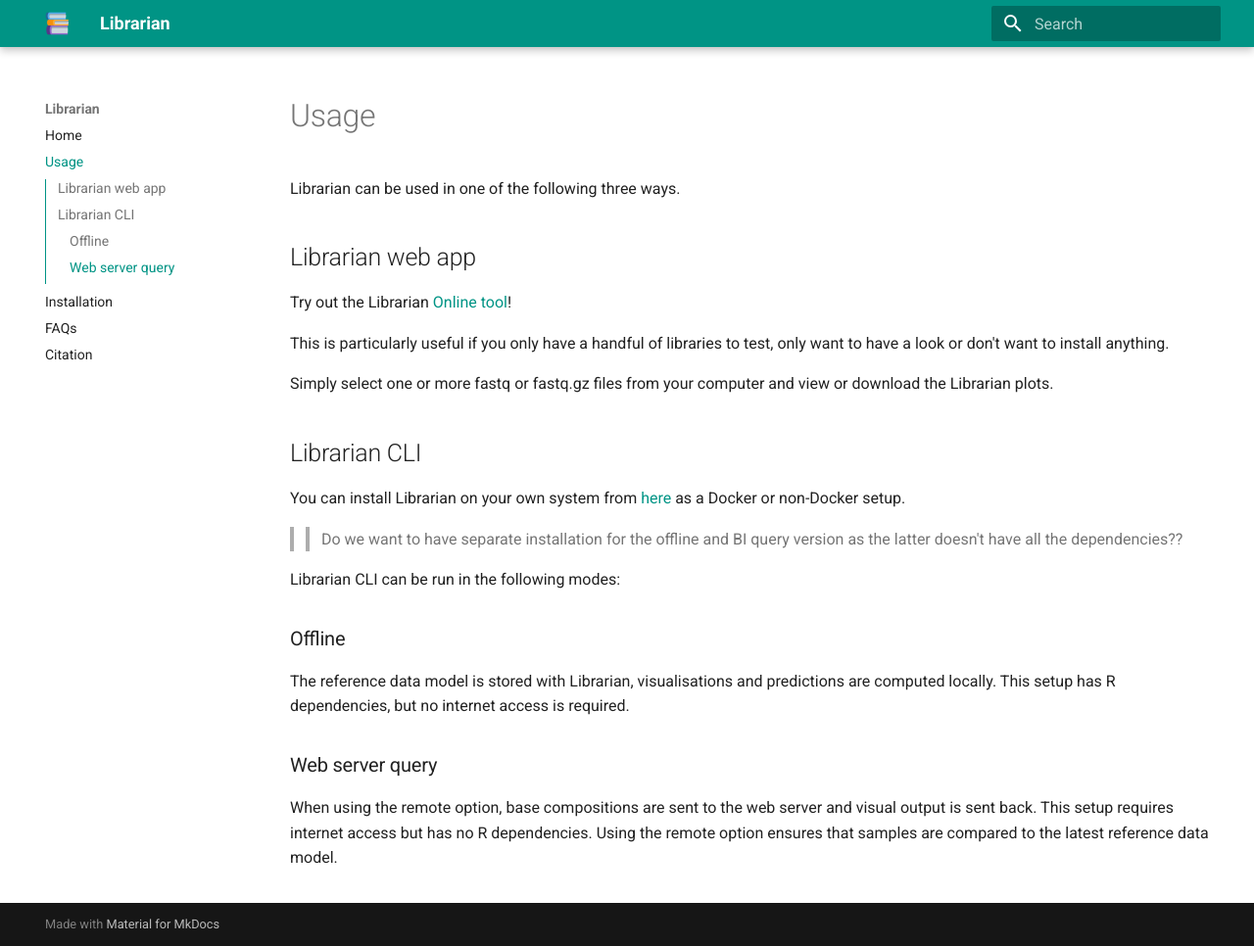
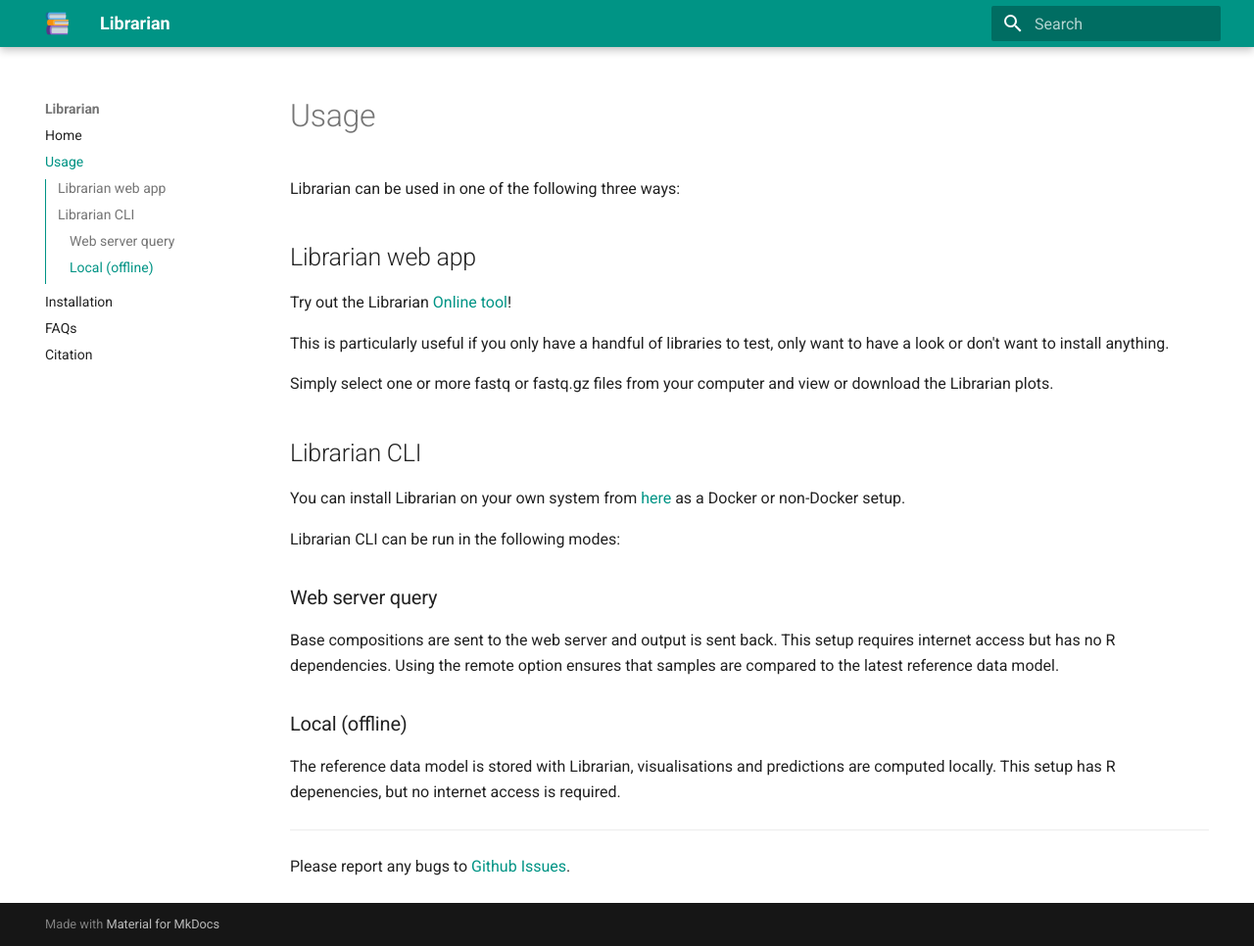
Before and after one commit to kartva/Librarian, an MkDocs documentation site: the page built from docs/usage.md, in a window 1280 px wide and 966 px high. Shown: the whole window at 98% size. Built offline with MkDocs 1.6.1 and Material for MkDocs 9.7.7, drawn with Linux system fonts in a browser that asks for light colours.

Commit message:
docs: update usage.md

```diff
--- a/docs/usage.md
+++ b/docs/usage.md
@@ -3,7 +3,7 @@
   - footer
 ---
 
-Librarian can be used in one of the following three ways.
+Librarian can be used in one of the following three ways:
 
 ## Librarian web app
 
@@ -17,12 +17,14 @@
 
 You can install Librarian on your own system from [here](https://github.com/DesmondWillowbrook/Librarian/tree/master/server) as a Docker or non-Docker setup.
 
->> Do we want to have separate installation for the offline and BI query version as the latter doesn't have all the dependencies??
-
 Librarian CLI can be run in the following modes:
 
-### Offline
-The reference data model is stored with Librarian, visualisations and predictions are computed locally. This setup has R dependencies, but no internet access is required.
+### Web server query
+Base compositions are sent to the web server and output is sent back. This setup requires internet access but has no R dependencies. Using the remote option ensures that samples are compared to the latest reference data model.
 
-### Web server query
-When using the remote option, base compositions are sent to the web server and visual output is sent back. This setup requires internet access but has no R dependencies. Using the remote option ensures that samples are compared to the latest reference data model.
+### Local (offline)
+The reference data model is stored with Librarian, visualisations and predictions are computed locally. This setup has R depenencies, but no internet access is required.
+
+---
+
+Please report any bugs to [Github Issues](https://github.com/DesmondWillowbrook/Librarian/issues).
```
